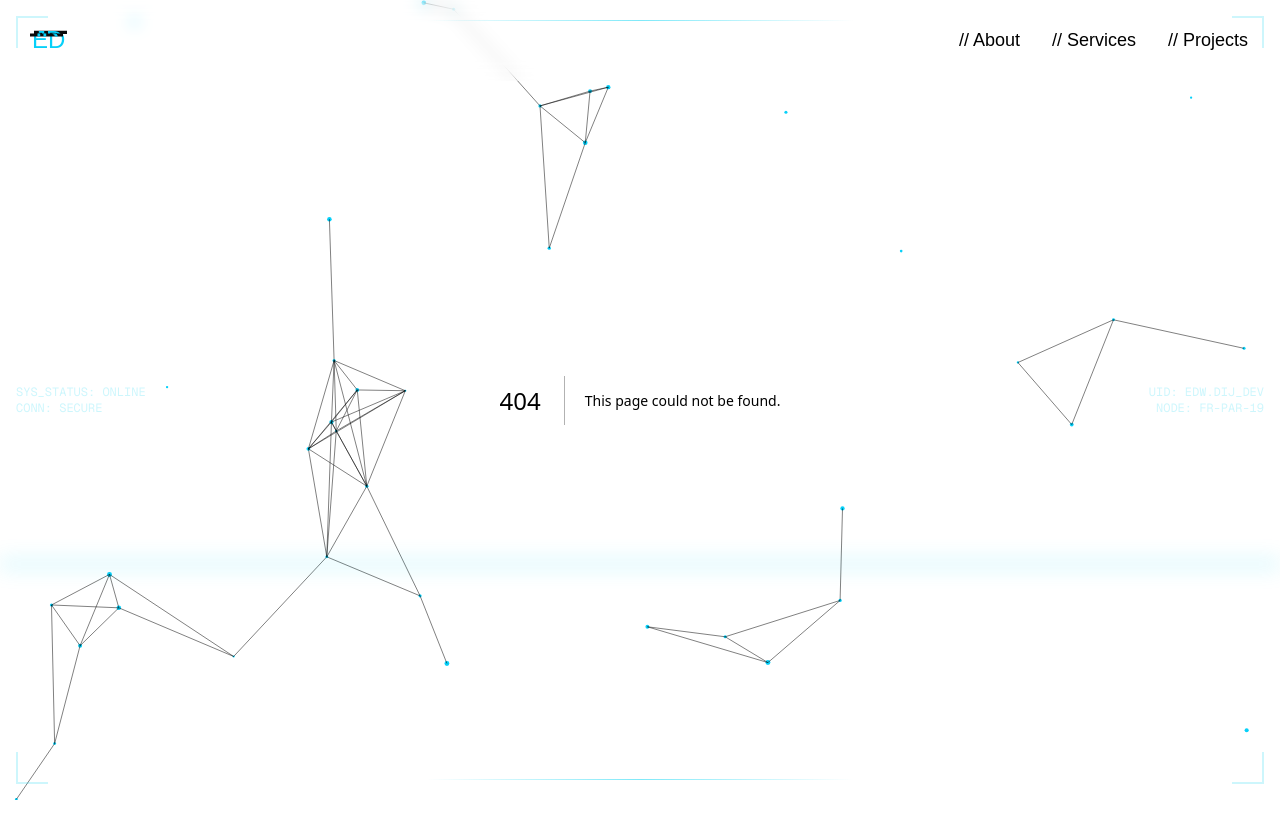
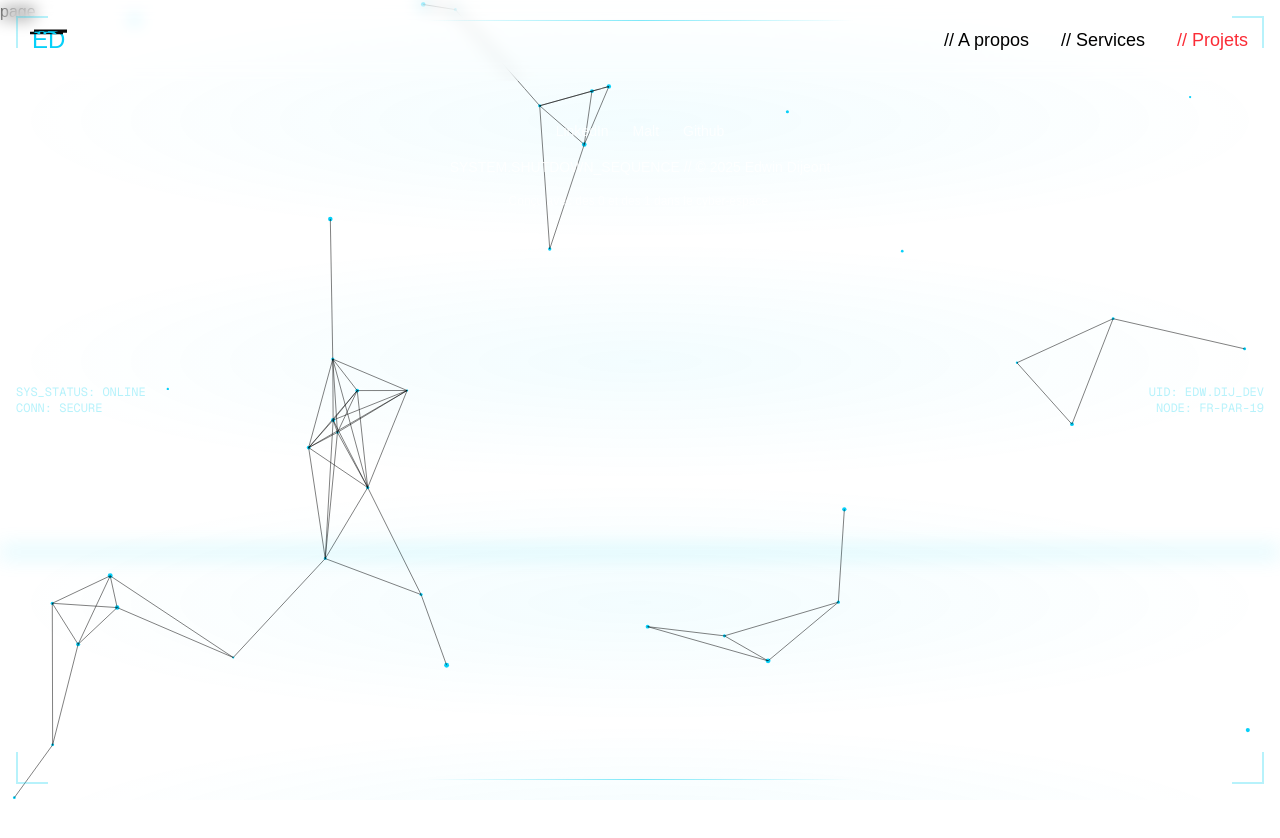
Before and after one commit to EdwinDij/cyberportfolio, a Next.js app: page /Work in a window 1280 px wide. Before the commit this address had no page. Shown: the top 838 px of the page. After the commit the page ends 800 px from the top, so only its background shows below. Built offline with nearby package versions, Linux system fonts and the light colour scheme.

Commit message:
Correction des libellés en français dans la barre de navigation et ajout du composant Footer dans le layout principal.

```diff
--- /dev/null
+++ b/app/Work/page.tsx
@@ -0,0 +1,7 @@
+import React from 'react'
+
+export default function page() {
+  return (
+    <div>page</div>
+  )
+}
--- a/app/components/Layout/Footer.tsx
+++ b/app/components/Layout/Footer.tsx
@@ -1,5 +1,4 @@
 import React from "react";
-import { Linkedin, Globe } from "lucide-react"; // ou icônes custom si tu veux
 import Link from "next/link";
 
 export const Footer = () => {
--- a/app/components/Layout/Navbar.tsx
+++ b/app/components/Layout/Navbar.tsx
@@ -14,9 +14,9 @@ type NavItem = {
 };
 
 const navItems: NavItem[] = [
-  { label: "// About", href: "/#about", scrollTo: "about" },
+  { label: "// A propos", href: "/#about", scrollTo: "about" },
   { label: "// Services", href: "/#services", scrollTo: "services" },
-  { label: "// Projects", href: "/projects" },
+  { label: "// Projets", href: "/Work" },
 ];
 
 export const Navbar = () => {
@@ -26,7 +26,9 @@ export const Navbar = () => {
   if (loading) return null;
 
 const handleNavClick = (e: React.MouseEvent, scrollTo?: string) => {
-    if (pathname !== "/") return;
+  const isSamePageScroll = pathname === "/" && !!scrollTo;
+
+  if (!isSamePageScroll) return;
 
   e.preventDefault();
   const target = document.getElementById(scrollTo || "");
@@ -46,7 +48,7 @@ export const Navbar = () => {
       transition={{ duration: 0.5 }}
     >
       <div className="max-w-7xl mx-auto px-4 sm:px-6 lg:px-8 h-20 flex justify-between items-center">
-        <Link href="#">
+        <Link href="/#hero">
           <motion.div
             className="font-heading text-2xl glitch-text"
             data-text="JD"
@@ -58,18 +60,25 @@ export const Navbar = () => {
 
         {/* Desktop nav */}
         <nav className="hidden md:flex items-center space-x-8 font-heading text-lg">
-          {navItems.map(({ label, href, scrollTo }) => (
+
+          {navItems.map(({ label, href, scrollTo }) => {
+            const isScrollLink = !!scrollTo && href.startsWith("/#");
+
+            return (
               <Link
                 key={href}
                 href={href}
-              onClick={(e) => handleNavClick(e, scrollTo)}
+                onClick={
+                  isScrollLink ? (e) => handleNavClick(e, scrollTo) : undefined
+                }
                 className={`transition-colors hover:text-red-500 ${
                   isActive(href) ? "text-red-500" : ""
                 }`}
               >
                 {label}
               </Link>
-          ))}
+            );
+          })}
         </nav>
 
         {/* Mobile hamburger */}
--- a/app/layout.tsx
+++ b/app/layout.tsx
@@ -32,13 +32,11 @@ export default function RootLayout({
           className={`${geistSans.variable} ${geistMono.variable} antialiased`}
         >
           <Navbar />
-
           <PlexusBackground />
           {children}
           <OverlayHud />
+          <Footer />
         </body>
-        <Footer />
-
       </LoadingProvider>
     </html>
   );
--- a/app/page.tsx
+++ b/app/page.tsx
@@ -8,10 +8,19 @@ export default function Home() {
   const [loading, setLoading] = useState(true);
 
   useEffect(() => {
-    const timer = setTimeout(() => setLoading(false), 4500);
-    return () => clearTimeout(timer);
+    const alreadyLoaded = sessionStorage.getItem("hasVisitedHome");
+
+    if (alreadyLoaded) {
+      setLoading(false); // ne pas afficher le loader si déjà vu
+    } else {
+      const timer = setTimeout(() => {
+        setLoading(false);
+        sessionStorage.setItem("hasVisitedHome", "true");
+      }, 4500);
+
+      return () => clearTimeout(timer);
+    }
   }, []);
-
   return (
     <>
       <AnimatePresence>{loading && <CyberLoader />}</AnimatePresence>
```
Lines whose indentation alone changed are shown as unchanged.
